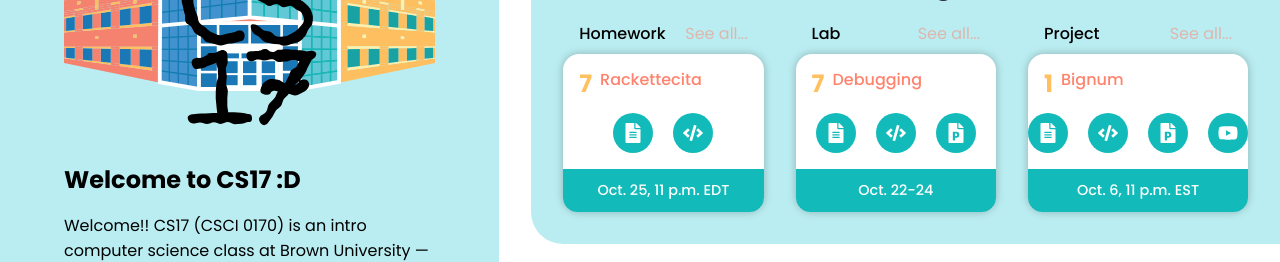
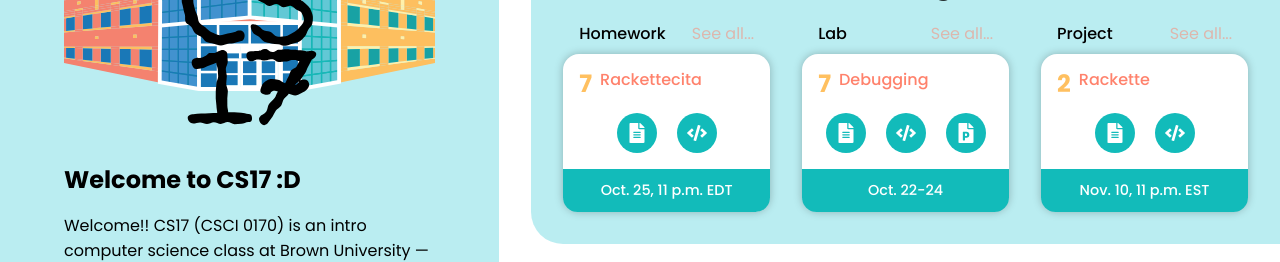
Before and after one commit to cs17-fall2023/cs17-fall2023.github.io, a React (Create React App) app: page / in a window 1280 px wide. Shown: the part 334-596 px from the top of the page. Built offline with nearby package versions, Linux system fonts and the light colour scheme.

Commit message:
release rackette

```diff
--- a/src/Info/Assignments/Projects/Projects.js
+++ b/src/Info/Assignments/Projects/Projects.js
@@ -12,7 +12,7 @@
 		]
 	},
 	{
-		number: 2, title: "Rackette", dueDate: "Nov. 10, 11 p.m. EST", active: false,
+		number: 2, title: "Rackette", dueDate: "Nov. 10, 11 p.m. EST", active: true,
 		notes: "",
 		links: [
 			{ icon: <FaFileAlt />, link: "https://drive.google.com/file/d/1y_G-gdPjTdvpjFqmB90LnPyFEf6aHVZC/view?usp=sharing", label: "Handout" },
```
